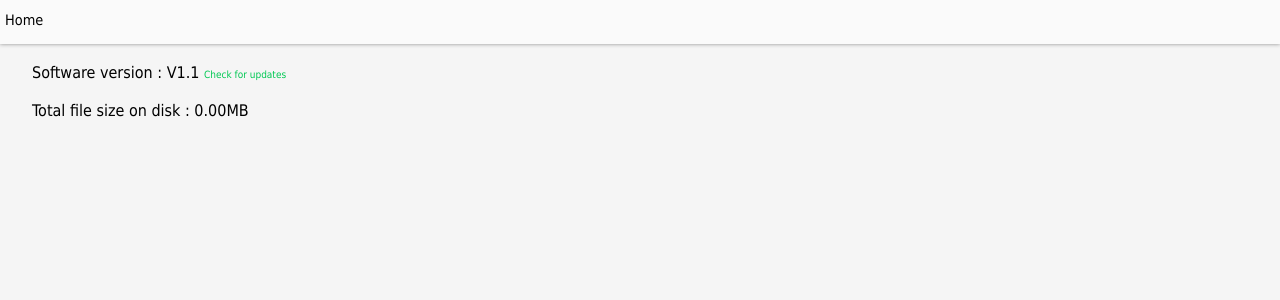
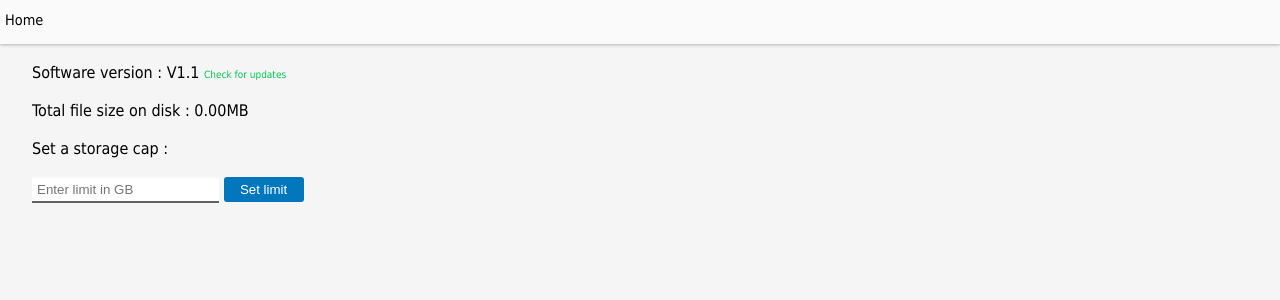
Before and after one commit to RonaldPM/FileServer, a PHP site: page /stat.php in a window 1280 px wide. Shown: the top 300 px of the page. Run offline with PHP 8.4, Linux system fonts and the light colour scheme.

Commit message:
Storage Cap option added
Now users can set a storage cap for the server

```diff
--- a/index.php
+++ b/index.php
@@ -12,7 +12,7 @@
 			</div>
 			<a href='stat.php'>
 				<div class='statLogo right'>
-					<img src='src/img/stat.png' width='40px' title='Server Status' alt='Server Status'>
+					<img src='src/img/stat.png' width='32px' title='Server Status' alt='Server Status'>
 				</div>
 			</a>
 			<div class='infoTxt' title='Storage used'>
--- a/src/css/main.css
+++ b/src/css/main.css
@@ -94,3 +94,13 @@ a{
 	margin-top:-22px;
 	margin-right:5px;
 }
+.textInp{
+	border: 0px;
+	border-bottom: 2px solid #616161;
+	height: 25px;
+	padding:5px;
+}
+.textInp:focus{
+	outline: 0;
+	border-bottom: 2px solid #212121;
+}
--- a/stat.php
+++ b/stat.php
@@ -36,6 +36,15 @@
 				echo "Software version : V1.1 <font size='0.2' color='#00C853'><a href='https://github.com/RonaldPM/FileServer'>Check for updates</a></font><br/><br/>";
 				echo "Total file size on disk : ".$dirSize. "MB <br/<br/>";
 				//echo "<br />Server IP : $ip";
+				echo "
+					<br />
+					Set a storage cap :
+					<br /><br />
+					<form action='setCap.php' method='GET'>
+						<input type='text' id='cap' name='cap' class='textInp' placeholder='Enter limit in GB'>
+						<input type='submit' class='uploadBtn' value='Set limit' style='height:25px;'>
+					</form>
+				";
 			?>
 		</div>
 	</body>
```
Also changed, not shown: setCap.php (added, +14 -0 lines), upload.php (+21 -0 lines), src/img/stat.png, 1 other file.
